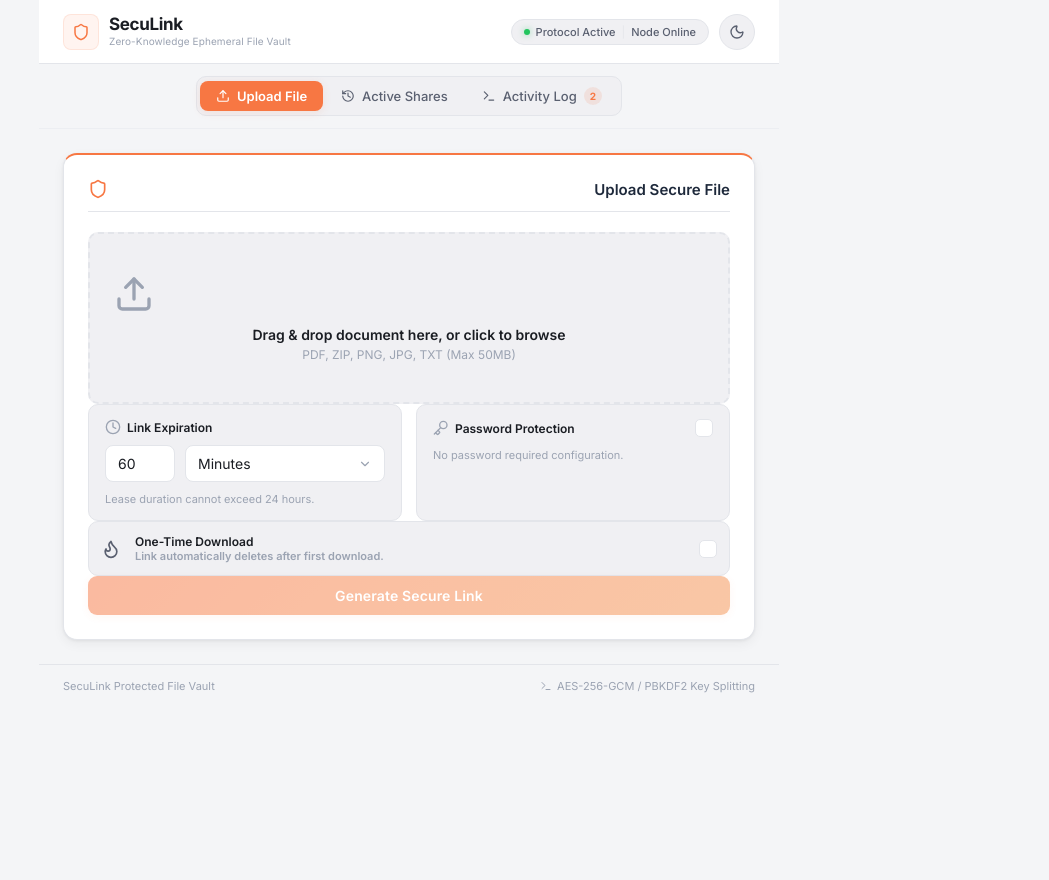
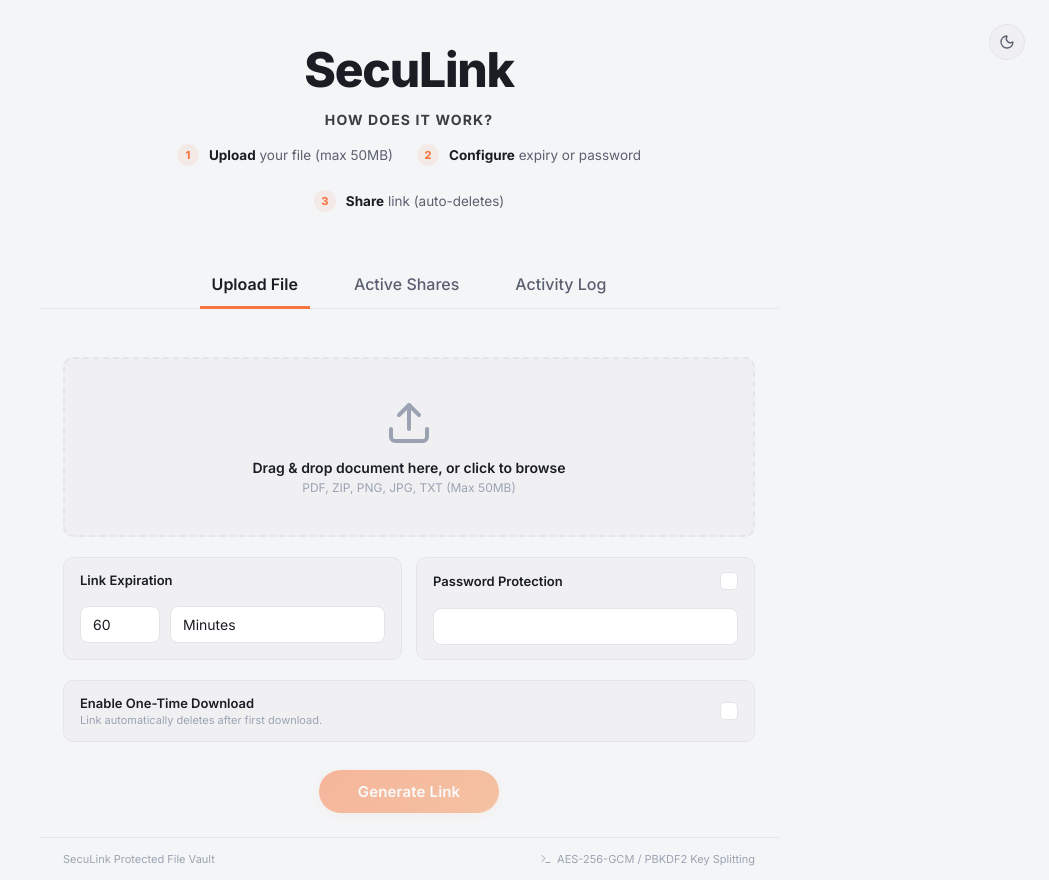
Before and after one commit to Susheyyy/SecuLink, a React (Vite) app in the folder frontend/: page / in a window 1280 px wide. Shown: the whole page, without its empty margins (231-1280 px from the left). Before the commit the page ends 800 px from the top, so only its background shows below. Built offline with nearby package versions, Linux system fonts and the light colour scheme.

Commit message:
ui: improving layout

```diff
--- a/frontend/src/App.tsx
+++ b/frontend/src/App.tsx
@@ -4,7 +4,7 @@ import type { ConsoleLogEntry } from './components/ConsolePanel';
 import { UploadPanel } from './components/UploadPanel';
 import { VaultStatus } from './components/VaultStatus';
 import { DownloadChallenge } from './components/DownloadChallenge';
-import { Terminal, Shield, AlertOctagon, Upload, History, Sun, Moon } from 'lucide-react';
+import { Terminal, AlertOctagon, Sun, Moon } from 'lucide-react';
 
 interface SavedLink {
   uuid: string;
@@ -113,34 +113,40 @@ export default function App() {
         </div>
       )}
 
-      {/* Header */}
-      <header className="main-header">
-        <div className="header-logo-container" onClick={navigateToDashboard}>
-          <div className="logo-icon-wrapper">
-            <Shield className="logo-icon" />
-          </div>
-          <div>
-            <h1 className="brand-title">SecuLink</h1>
-            <p className="brand-subtitle">Zero-Knowledge Ephemeral File Vault</p>
-          </div>
-        </div>
-
-        <div className="header-actions">
-          <div className="status-badge">
-            <span className="status-indicator" />
-            <span>Protocol Active</span>
-            <span className="divider">|</span>
-            <span>Node Online</span>
-          </div>
+      {/* Theme Toggle in top-right */}
       <button
         className="btn-theme-toggle"
         onClick={() => setTheme(prev => prev === 'light' ? 'dark' : 'light')}
         title={`Switch to ${theme === 'light' ? 'dark' : 'light'} mode`}
+        style={{ position: 'absolute', top: '24px', right: '24px', zIndex: 100 }}
       >
         {theme === 'light' ? <Moon className="theme-icon" /> : <Sun className="theme-icon" />}
       </button>
+
+      {/* Header Title & How it works instructions */}
+      <div style={{ textAlign: 'center', marginTop: '40px', marginBottom: '24px' }}>
+        <h1 style={{ fontSize: '3rem', fontWeight: 800, color: 'var(--text-primary)', marginBottom: '8px', letterSpacing: '-0.025em' }}>SecuLink</h1>
+
+        {view === 'dashboard' && (
+          <div className="instructions-container">
+            <h2 className="instructions-title">How does it work?</h2>
+            <div className="instructions-steps">
+              <div className="step-item">
+                <div className="step-number">1</div>
+                <div className="step-text"><strong>Upload</strong> your file (max 50MB)</div>
               </div>
-      </header>
+              <div className="step-item">
+                <div className="step-number">2</div>
+                <div className="step-text"><strong>Configure</strong> expiry or password</div>
+              </div>
+              <div className="step-item">
+                <div className="step-number">3</div>
+                <div className="step-text"><strong>Share</strong> link (auto-deletes)</div>
+              </div>
+            </div>
+          </div>
+        )}
+      </div>
 
       {/* Navigation Tabs */}
       {view === 'dashboard' && (
@@ -150,28 +156,19 @@ export default function App() {
               className={`nav-tab ${activeTab === 'upload' ? 'active' : ''}`}
               onClick={() => setActiveTab('upload')}
             >
-              <Upload className="nav-icon" />
               <span>Upload File</span>
             </button>
             <button
               className={`nav-tab ${activeTab === 'shares' ? 'active' : ''}`}
               onClick={() => setActiveTab('shares')}
             >
-              <History className="nav-icon" />
               <span>Active Shares</span>
-              {links.length > 0 && (
-                <span className="badge-count">{links.length}</span>
-              )}
             </button>
             <button
               className={`nav-tab ${activeTab === 'logs' ? 'active' : ''}`}
               onClick={() => setActiveTab('logs')}
             >
-              <Terminal className="nav-icon" />
               <span>Activity Log</span>
-              {logs.length > 0 && (
-                <span className="badge-count">{logs.length}</span>
-              )}
             </button>
           </div>
         </nav>
--- a/frontend/src/components/UploadPanel.tsx
+++ b/frontend/src/components/UploadPanel.tsx
@@ -1,5 +1,5 @@
 import React, { useState, useRef } from 'react';
-import { Upload, Shield, Clock, Flame, Key, Link as LinkIcon, Check, Copy } from 'lucide-react';
+import { Upload, Shield, Link as LinkIcon, Check, Copy } from 'lucide-react';
 import type { ConsoleLogEntry } from './ConsolePanel';
 
 
@@ -136,13 +136,8 @@ export const UploadPanel: React.FC<UploadPanelProps> = ({ addLog, onUploadSucces
 
   return (
     <div className="glass-panel">
-      <div className="form-group-row" style={{ borderBottom: '1px solid var(--border-color)', paddingBottom: '12px' }}>
-        <Shield className="w-5 h-5 text-indigo-600" />
-        <h2 className="form-group-title" style={{ fontSize: '15px', color: '#1e293b' }}>Upload Secure File</h2>
-      </div>
-
       {!resultLink ? (
-        <div className="app-container">
+        <div className="app-container" style={{ gap: '20px' }}>
           {/* Drag and Drop Zone */}
           <div
             onDragEnter={handleDrag}
@@ -151,6 +146,7 @@ export const UploadPanel: React.FC<UploadPanelProps> = ({ addLog, onUploadSucces
             onDrop={handleDrop}
             onClick={() => fileInputRef.current?.click()}
             className={`dropzone ${isDragActive ? 'drag-active' : ''}`}
+            style={{ minHeight: '180px' }}
           >
             <input
               ref={fileInputRef}
@@ -159,7 +155,7 @@ export const UploadPanel: React.FC<UploadPanelProps> = ({ addLog, onUploadSucces
               className="input-hidden"
             />
             {uploading ? (
-              <div className="app-container" style={{ gap: '16px' }}>
+              <div className="app-container" style={{ gap: '16px', alignItems: 'center' }}>
                 <svg className="w-12 h-12 animate-spin text-indigo-600" viewBox="0 0 100 100">
                   <circle cx="50" cy="50" r="40" stroke="currentColor" strokeWidth="6" fill="none" strokeDasharray="50 150" opacity="0.2" />
                   <circle cx="50" cy="50" r="40" stroke="currentColor" strokeWidth="6" fill="none" strokeDasharray="100 100" />
@@ -172,10 +168,10 @@ export const UploadPanel: React.FC<UploadPanelProps> = ({ addLog, onUploadSucces
                 </div>
               </div>
             ) : file ? (
-              <div className="app-container" style={{ gap: '8px' }}>
-                <Shield className="w-10 h-10 text-indigo-600" />
-                <div className="text-sm font-bold text-slate-800 max-w-[250px] truncate">{file.name}</div>
-                <div className="text-xs text-slate-500">{(file.size / 1024).toFixed(1)} KB</div>
+              <div className="app-container" style={{ gap: '8px', alignItems: 'center' }}>
+                <Shield className="w-10 h-10 text-indigo-600" style={{ color: 'var(--color-accent)' }} />
+                <div className="text-sm font-bold text-slate-800 max-w-[250px] truncate" style={{ color: 'var(--text-primary)' }}>{file.name}</div>
+                <div className="text-xs text-slate-500" style={{ color: 'var(--text-muted)' }}>{(file.size / 1024).toFixed(1)} KB</div>
                 <button
                   onClick={(e) => { e.stopPropagation(); setFile(null); }}
                   className="text-xs cursor-pointer text-red-500 hover:text-red-700"
@@ -185,11 +181,11 @@ export const UploadPanel: React.FC<UploadPanelProps> = ({ addLog, onUploadSucces
                 </button>
               </div>
             ) : (
-              <div className="app-container" style={{ gap: '12px' }}>
-                <Upload className="w-10 h-10 text-slate-400" />
+              <div className="app-container" style={{ gap: '12px', alignItems: 'center' }}>
+                <Upload className="w-12 h-12 text-slate-400" style={{ color: 'var(--text-muted)' }} />
                 <div>
-                  <p className="text-sm font-semibold text-slate-700">Drag & drop document here, or click to browse</p>
-                  <p className="text-xs text-slate-400 mt-1">PDF, ZIP, PNG, JPG, TXT (Max 50MB)</p>
+                  <p className="text-sm font-semibold text-slate-700" style={{ color: 'var(--text-primary)' }}>Drag & drop document here, or click to browse</p>
+                  <p className="text-xs text-slate-400 mt-1" style={{ color: 'var(--text-muted)' }}>PDF, ZIP, PNG, JPG, TXT (Max 50MB)</p>
                 </div>
               </div>
             )}
@@ -198,12 +194,11 @@ export const UploadPanel: React.FC<UploadPanelProps> = ({ addLog, onUploadSucces
           {/* Secure Parameters Drawers */}
           <div className="form-grid">
             {/* Expiry Selector */}
-            <div className="form-group">
-              <div className="form-group-title">
-                <Clock className="w-4 h-4 text-slate-400" />
+            <div className="form-group" style={{ background: 'var(--bg-tertiary)', border: '1px solid var(--border-color)', borderRadius: '10px', padding: '14px 16px' }}>
+              <div className="form-group-title" style={{ fontSize: '13px', fontWeight: '600', color: 'var(--text-primary)', marginBottom: '8px' }}>
                 <span>Link Expiration</span>
               </div>
-              <div className="form-group-row">
+              <div className="form-group-row" style={{ gap: '10px' }}>
                 <input
                   type="number"
                   min="1"
@@ -211,67 +206,55 @@ export const UploadPanel: React.FC<UploadPanelProps> = ({ addLog, onUploadSucces
                   value={expireValue}
                   onChange={(e) => setExpireValue(Math.max(1, parseInt(e.target.value) || 1))}
                   className="cyber-input"
-                  style={{ width: '70px' }}
+                  style={{ width: '80px', background: 'var(--bg-secondary)', border: '1px solid var(--border-color)', color: 'var(--text-primary)' }}
                   disabled={uploading}
                 />
                 <select
                   value={expireUnit}
                   onChange={(e) => setExpireUnit(e.target.value)}
                   className="cyber-select"
-                  style={{ flex: 1 }}
+                  style={{ flex: 1, background: 'var(--bg-secondary)', border: '1px solid var(--border-color)', color: 'var(--text-primary)' }}
                   disabled={uploading}
                 >
                   <option value="minutes">Minutes</option>
                   <option value="hours">Hours</option>
                 </select>
               </div>
-              <div className="text-xxs text-slate-400">
-                Lease duration cannot exceed 24 hours.
-              </div>
             </div>
 
             {/* Password Locks */}
-            <div className="form-group">
-              <div className="form-group-row">
-                <div className="form-group-title">
-                  <Key className="w-4 h-4 text-slate-400" />
-                  <span>Password Protection</span>
-                </div>
+            <div className="form-group" style={{ background: 'var(--bg-tertiary)', border: '1px solid var(--border-color)', borderRadius: '10px', padding: '14px 16px' }}>
+              <div className="form-group-row" style={{ marginBottom: '8px' }}>
+                <span className="form-group-title" style={{ fontSize: '13px', fontWeight: '600', color: 'var(--text-primary)' }}>Password Protection</span>
                 <input
                   type="checkbox"
                   checked={hasPassword}
-                  onChange={(e) => setHasPassword(e.target.checked)}
+                  onChange={(e) => {
+                    setHasPassword(e.target.checked);
+                    if (!e.target.checked) setPassword('');
+                  }}
                   className="cursor-pointer"
                   disabled={uploading}
                 />
               </div>
-              {hasPassword ? (
               <input
                 type="password"
-                  placeholder="Set Access Password"
+                placeholder={hasPassword ? "Enter Password" : ""}
                 value={password}
                 onChange={(e) => setPassword(e.target.value)}
                 className="cyber-input"
-                  style={{ width: '100%' }}
-                  disabled={uploading}
+                style={{ width: '100%', background: 'var(--bg-secondary)', border: '1px solid var(--border-color)', color: 'var(--text-primary)' }}
+                disabled={!hasPassword || uploading}
               />
-              ) : (
-                <div className="text-xxs text-slate-400 leading-normal">
-                  No password required configuration.
-                </div>
-              )}
             </div>
           </div>
 
           {/* Burn on Read Toggle */}
-          <div className="form-group" style={{ padding: '12px' }}>
+          <div className="form-group" style={{ background: 'var(--bg-tertiary)', border: '1px solid var(--border-color)', borderRadius: '10px', padding: '14px 16px' }}>
             <div className="form-group-row">
-              <div className="form-group-title" style={{ justifyContent: 'flex-start', flex: 1 }}>
-                <Flame className="w-5 h-5 text-slate-500" />
-                <div style={{ textAlign: 'left', marginLeft: '8px' }}>
-                  <span className="text-xs font-semibold block text-slate-700">One-Time Download</span>
-                  <span className="text-xxs text-slate-400 block">Link automatically deletes after first download.</span>
-                </div>
+              <div style={{ textAlign: 'left' }}>
+                <span className="form-group-title" style={{ display: 'block', fontSize: '13px', fontWeight: '600', color: 'var(--text-primary)' }}>Enable One-Time Download</span>
+                <span style={{ fontSize: '11px', color: 'var(--text-muted)', display: 'block', marginTop: '2px' }}>Link automatically deletes after first download.</span>
               </div>
               <input
                 type="checkbox"
@@ -288,8 +271,17 @@ export const UploadPanel: React.FC<UploadPanelProps> = ({ addLog, onUploadSucces
             disabled={!file || uploading}
             onClick={triggerUpload}
             className="btn-cyber"
+            style={{
+              alignSelf: 'center',
+              width: 'auto',
+              minWidth: '180px',
+              padding: '12px 32px',
+              borderRadius: '24px',
+              fontSize: '15px',
+              marginTop: '8px'
+            }}
           >
-            Generate Secure Link
+            Generate Link
           </button>
         </div>
       ) : (
--- a/frontend/src/index.css
+++ b/frontend/src/index.css
@@ -36,9 +36,19 @@
   --header-border:    #e3e5ea;
   --footer-border:    #e3e5ea;
 
-  --terminal-bg:      #1a1d23;
-  --terminal-header:  #12141a;
-  --terminal-border:  #2d3140;
+  /* Terminal Colors - Light Mode */
+  --terminal-bg:            #f8fafc;
+  --terminal-header:        #f1f5f9;
+  --terminal-border:        #e2e8f0;
+  --terminal-text-header:   #334155;
+  --terminal-text-body:     #1e293b;
+  --terminal-timestamp:     #64748b;
+  --terminal-clear-color:   #64748b;
+  --terminal-clear-hover:   #0f172a;
+  --log-success:            #16a34a;
+  --log-warn:               #d97706;
+  --log-error:              #dc2626;
+  --log-info:               #2563eb;
 
   --status-green:     #22c55e;
 
@@ -82,9 +92,19 @@
   --header-border:    #2a2a38;
   --footer-border:    #2a2a38;
 
-  --terminal-bg:      #0d0d11;
-  --terminal-header:  #0a0a0e;
-  --terminal-border:  #2a2a38;
+  /* Terminal Colors - Dark Mode */
+  --terminal-bg:            #0d0d11;
+  --terminal-header:        #15151c;
+  --terminal-border:        #2a2a38;
+  --terminal-text-header:   #e8eaf0;
+  --terminal-text-body:     #cbd5e1;
+  --terminal-timestamp:     #64748b;
+  --terminal-clear-color:   #8a90a2;
+  --terminal-clear-hover:   #e8eaf0;
+  --log-success:            #4ade80;
+  --log-warn:               #facc15;
+  --log-error:              #f87171;
+  --log-info:               #38bdf8;
 
   --status-green:     #22c55e;
 }
@@ -264,70 +284,67 @@ body {
   display: flex;
   align-items: center;
   justify-content: center;
-  gap: 0;
   width: 100%;
-  padding: 12px 24px;
-  background-color: var(--bg-primary);
-  border-bottom: 1px solid var(--border-subtle);
+  padding: 0;
+  background-color: transparent;
+  border-bottom: 1.5px solid var(--border-color);
+  margin-bottom: 24px;
 }
 
 .nav-tabs-wrapper {
   display: flex;
   align-items: center;
-  background-color: var(--bg-tertiary);
-  border: 1px solid var(--border-color);
-  border-radius: 10px;
-  padding: 3px;
-  gap: 2px;
+  justify-content: center;
+  background-color: transparent;
+  border: none;
+  padding: 0;
+  gap: 32px;
 }
 
 .nav-tab {
   display: flex;
   align-items: center;
-  gap: 7px;
+  gap: 6px;
   background: transparent;
   border: none;
+  border-bottom: 3.5px solid transparent;
   outline: none;
-  padding: 7px 16px;
-  font-size: 13px;
+  padding: 10px 12px 12px 12px;
+  font-size: 16px;
   font-weight: 500;
   color: var(--text-secondary);
   cursor: pointer;
-  border-radius: 8px;
   transition: all 0.18s ease;
   position: relative;
   white-space: nowrap;
+  margin-bottom: -1.5px;
 }
 
 .nav-tab:hover:not(.active) {
   color: var(--text-primary);
-  background-color: var(--bg-secondary);
 }
 
 .nav-tab.active {
-  background-color: var(--nav-pill-bg);
-  color: var(--nav-pill-text);
+  color: var(--text-primary);
   font-weight: 600;
-  box-shadow: 0 2px 8px var(--color-accent-glow);
+  border-bottom-color: var(--color-accent);
 }
 
 .nav-tab.active .badge-count {
-  background-color: rgba(255,255,255,0.25);
-  color: inherit;
+  background-color: var(--color-accent-soft);
+  color: var(--color-accent);
 }
 
 .nav-icon {
-  width: 14px;
-  height: 14px;
-  flex-shrink: 0;
+  display: none; /* Hide icons in tab names to match mockup */
 }
 
 .badge-count {
   display: inline-flex;
   align-items: center;
   justify-content: center;
-  background-color: var(--color-accent-glow);
-  color: var(--color-accent);
+  background-color: var(--bg-tertiary);
+  color: var(--text-secondary);
   font-size: 10px;
   font-weight: 700;
   padding: 1px 6px;
@@ -351,21 +368,20 @@ body {
    GLASS PANEL / CARD
    =========================== */
 .glass-panel {
-  background-color: var(--bg-card);
-  border: 1px solid var(--border-color);
-  border-top: 2px solid var(--color-accent);
-  border-radius: 14px;
-  padding: 24px;
+  background-color: transparent;
+  border: none;
+  border-radius: 0;
+  padding: 0;
   width: 100%;
   display: flex;
   flex-direction: column;
   gap: 20px;
-  box-shadow: var(--card-shadow);
-  transition: box-shadow 0.25s ease;
+  box-shadow: none;
+  transition: none;
 }
 
 .glass-panel:hover {
-  box-shadow: var(--card-shadow-hover);
+  box-shadow: none;
 }
 
 /* ===========================
@@ -661,7 +677,7 @@ input[type="checkbox"]:checked::after {
 
 .terminal-header {
   border-bottom: 1px solid var(--terminal-border);
-  padding: 10px 16px;
+  padding: 12px 16px;
   display: flex;
   align-items: center;
   justify-content: space-between;
@@ -674,35 +690,94 @@ input[type="checkbox"]:checked::after {
   display: flex;
   align-items: center;
   gap: 8px;
+  font-size: 13px;
+  font-weight: 600;
+  color: var(--terminal-text-header);
+  text-align: left;
+}
+
+.terminal-indicator {
+  width: 8px;
+  height: 8px;
+  border-radius: 50%;
+  background-color: #22c55e;
+}
+
+.terminal-clear-btn {
   font-size: 12px;
-  font-weight: 600;
-  color: #e0e4f0;
-  text-align: left;
+  font-weight: 500;
+  color: var(--terminal-clear-color);
+  background: transparent;
+  border: none;
+  cursor: pointer;
+  outline: none;
+  transition: color 0.15s ease;
+}
+
+.terminal-clear-btn:hover {
+  color: var(--terminal-clear-hover);
 }
 
 .terminal-screen {
   flex: 1;
-  padding: 14px 16px;
+  padding: 16px;
   overflow-y: auto;
-  font-family: 'SFMono-Regular', Consolas, 'Liberation Mono', Menlo, monospace;
-  font-size: 12px;
   background-color: var(--terminal-bg);
+}
+
+.terminal-logs-wrapper {
   display: flex;
   flex-direction: column;
-  gap: 4px;
+  gap: 8px;
+  width: 100%;
 }
 
 .terminal-row {
   display: flex;
-  flex-direction: column;
   align-items: flex-start;
-  border-bottom: 1px solid rgba(255,255,255,0.04);
-  padding-bottom: 5px;
+  justify-content: flex-start;
+  width: 100%;
   text-align: left;
 }
 
-.terminal-row:last-child { border-bottom: none; }
-.terminal-row * { text-align: left; font-family: inherit; }
+.terminal-row-content {
+  display: flex;
+  align-items: flex-start;
+  justify-content: flex-start;
+  gap: 8px;
+  font-family: 'SFMono-Regular', Consolas, 'Liberation Mono', Menlo, monospace;
+  font-size: 12px;
+  line-height: 1.5;
+  text-align: left;
+  width: 100%;
+}
+
+.terminal-time {
+  color: var(--terminal-timestamp);
+  white-space: nowrap;
+  flex-shrink: 0;
+}
+
+.terminal-prefix {
+  font-weight: 700;
+  white-space: nowrap;
+  flex-shrink: 0;
+}
+
+.terminal-message {
+  color: var(--terminal-text-body);
+  word-break: break-all;
+  text-align: left;
+  flex: 1;
+}
+
+.terminal-empty {
+  color: var(--terminal-timestamp);
+  font-style: italic;
+  font-size: 12px;
+  text-align: left;
+  padding: 8px 0;
+}
 
 /* ===========================
    ACTIVE SHARES
@@ -1070,3 +1145,63 @@ input[type="checkbox"]:checked::after {
   0%, 100% { opacity: 1; }
   50%       { opacity: 0.5; }
 }
+
+/* ===========================
+   INSTRUCTIONS (How it works)
+   =========================== */
+.instructions-container {
+  display: flex;
+  flex-direction: column;
+  align-items: center;
+  gap: 16px;
+  margin: 12px auto 28px auto;
+  width: 100%;
+  max-width: 680px;
+  padding: 0 10px;
+}
+
+.instructions-title {
+  font-size: 14px;
+  font-weight: 700;
+  color: var(--text-primary);
+  text-transform: uppercase;
+  letter-spacing: 0.08em;
+  opacity: 0.85;
+}
+
+.instructions-steps {
+  display: flex;
+  justify-content: center;
+  flex-wrap: wrap;
+  gap: 24px;
+  width: 100%;
+}
+
+.step-item {
+  display: flex;
+  align-items: center;
+  gap: 10px;
+  font-size: 13.5px;
+  color: var(--text-secondary);
+}
+
+.step-number {
+  display: flex;
+  align-items: center;
+  justify-content: center;
+  width: 22px;
+  height: 22px;
+  border-radius: 50%;
+  background-color: var(--color-accent-soft);
+  color: var(--color-accent);
+  font-weight: 750;
+  font-size: 11px;
+}
+
+.step-text {
+  text-align: left;
+}
+
+.step-text strong {
+  color: var(--text-primary);
+}
```
Also changed, not shown: frontend/src/components/ConsolePanel.tsx (+15 -15 lines), frontend/src/components/VaultStatus.tsx (+6 -7 lines). Lines whose indentation alone changed are shown as unchanged.
